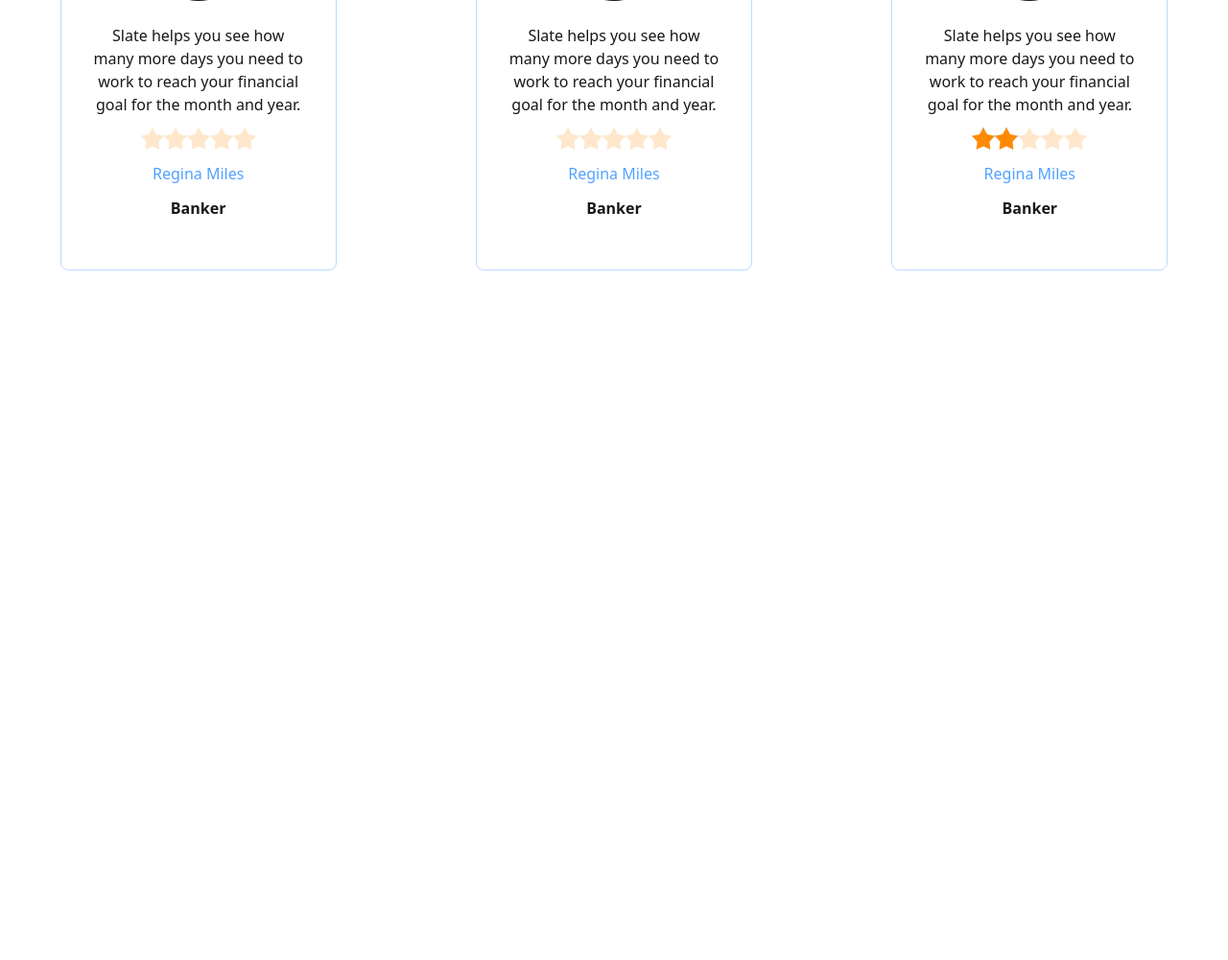
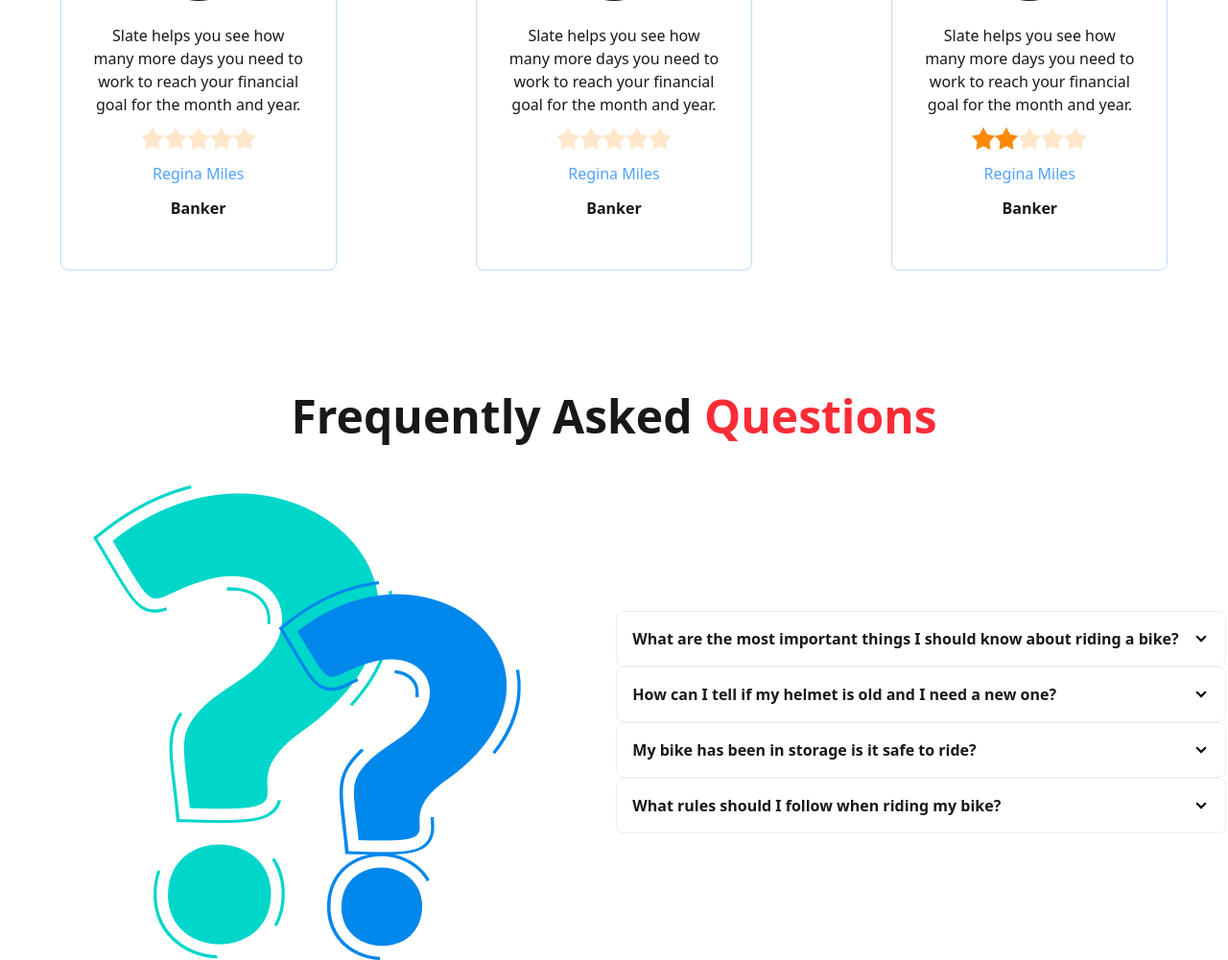
Before and after one commit to mdhasibseo/dasy-ui-practise, a plain HTML site: page index.html in a window 1280 px wide. Shown: the part 2008-3009 px from the top of the page at 96% size. Before the commit the page ends 2290 px from the top, so only its background shows below. Drawn offline with nearby package versions, Linux system fonts and the light colour scheme.

Commit message:
last-item-added

```diff
--- a/index.html
+++ b/index.html
@@ -244,6 +244,43 @@ goal for the month and year.</p>
           </div>
         </div>
       </section>
+      <section  class="mt-32">
+        <h2 class="text-center text-5xl font-semibold">Frequently Asked <span class="text-red-500"> Questions</span></h2>
+        <div class="grid grid-cols-1 md:grid-cols-2 mt-12 place-items-center">
+          <div>
+            <img src="images/others/faq.png" alt="">
+          </div>
+          <div>
+            <div tabindex="0" class="collapse collapse-arrow bg-base-100 border-base-300 border">
+  <div class="collapse-title font-semibold">What are the most important things I should
+know about riding a bike?</div>
+  <div class="collapse-content text-sm">
+  Safety First! Always obey the rules of the road. Obey all traffic signals, signs, and laws. Get in the mindset of “driving” your bike—not just “riding” your bike. This will help you be a more focused and legally compliant bike rider.
+  </div>
+</div>
+
+          <div tabindex="0" class="collapse collapse-arrow bg-base-100 border-base-300 border">
+  <div class="collapse-title font-semibold">How can I tell if my helmet is old and I need a
+new one?</div>
+  <div class="collapse-content text-sm">
+    Safety First! Always obey the rules of the road. Obey all traffic signals, signs, and laws. Get in the mindset of “driving” your bike—not just “riding” your bike. This will help you be a more focused and legally compliant bike rider.
+  </div>
+</div>
+<div tabindex="0" class="collapse collapse-arrow bg-base-100 border-base-300 border">
+  <div class="collapse-title font-semibold">My bike has been in storage is it safe to ride?</div>
+  <div class="collapse-content text-sm">
+    Safety First! Always obey the rules of the road. Obey all traffic signals, signs, and laws. Get in the mindset of “driving” your bike—not just “riding” your bike. This will help you be a more focused and legally compliant bike rider.
+  </div>
+</div>
+<div tabindex="0" class="collapse collapse-arrow bg-base-100 border-base-300 border">
+  <div class="collapse-title font-semibold">What rules should I follow when riding my bike?</div>
+  <div class="collapse-content text-sm">
+   Safety First! Always obey the rules of the road. Obey all traffic signals, signs, and laws. Get in the mindset of “driving” your bike—not just “riding” your bike. This will help you be a more focused and legally compliant bike rider.
+  </div>
+</div>
+ </div>
+        </div>
+      </section>
 
     </main>
     <footer>
```
